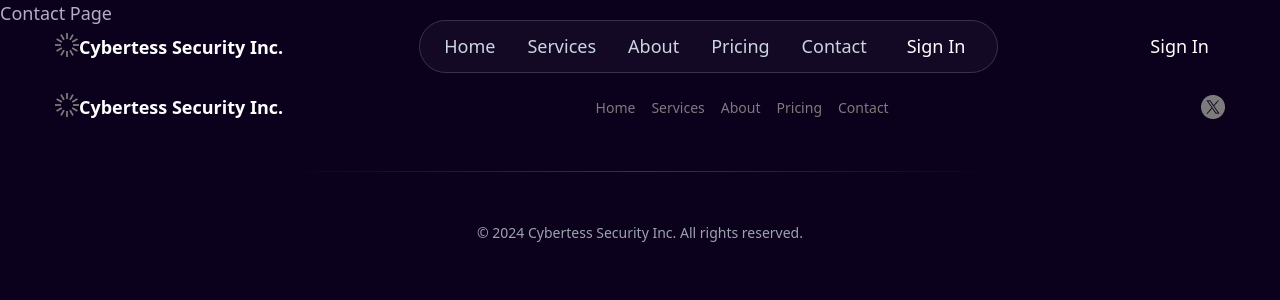
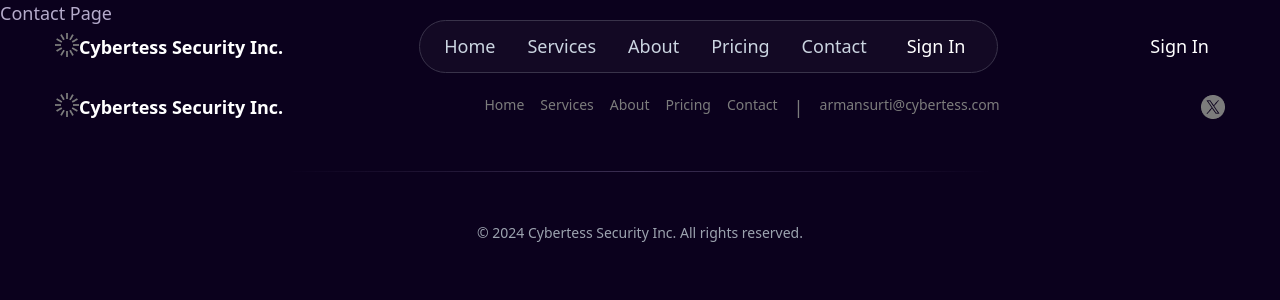
Before and after one commit to tarunkumar2112/staging, a React (Create React App) app: page /contact in a window 1280 px wide. Shown: the top 300 px of the page. Built offline with nearby package versions, Linux system fonts and the light colour scheme.

Commit message:
Update Footer.js

```diff
--- a/src/components/Footer.js
+++ b/src/components/Footer.js
@@ -26,7 +26,10 @@ const Footer = () => {
       {/* <Link to="/about" className="text-[#7C7C7C] hover:text-white text-[14px]">Work</Link> */}
       <Link to="/about" className="text-[#7C7C7C] hover:text-white text-[14px]">Pricing</Link>
       <Link to="/contact" className="text-[#7C7C7C] hover:text-white text-[14px]">Contact</Link>
+      <span className="text-[#7C7C7C] mx-2">|</span> {/* Separator */}
+      <a href="mailto:armansurti@cybertess.com" className="text-[#7C7C7C] hover:text-white text-[14px]">armansurti@cybertess.com</a>
   </nav>
+
 
         {/* Social Media Icons */}
         <div className="flex space-x-4">
```
Lines whose indentation alone changed are shown as unchanged.
